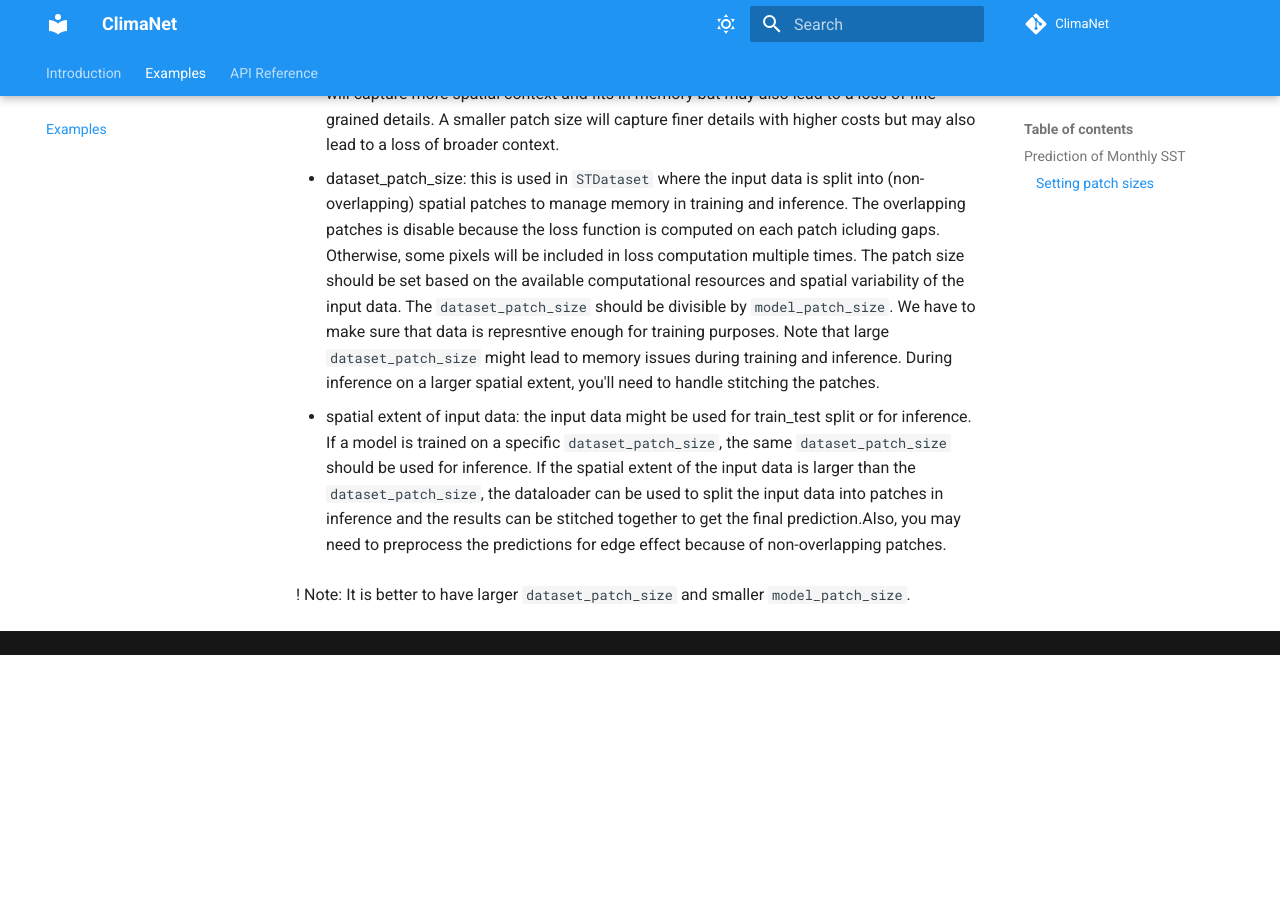
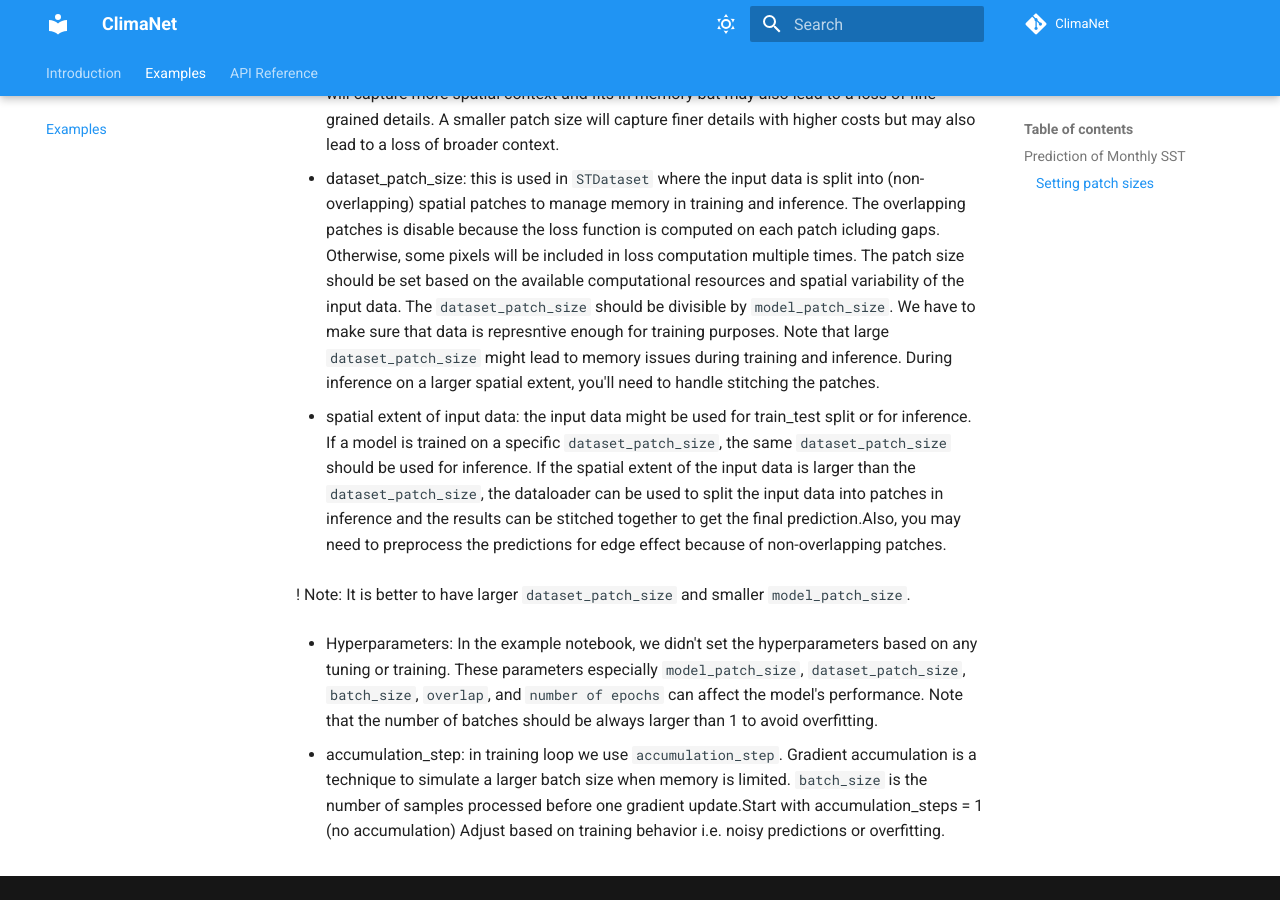
Before and after one commit to ESMValGroup/ClimaNet, an MkDocs documentation site: the page built from docs/examples.md, in a window 1280 px wide and 900 px high, scrolled down 514 px. Built offline with MkDocs 1.6.1 and Material for MkDocs 9.7.7, drawn with Linux system fonts in a browser that asks for light colours; comment, search, counter and statistics services are not loaded; the version menu is left out; before the commit the page ends 1169 px from its top, so only the background shows below that.

Commit message:
update docs

```diff
--- a/docs/examples.md
+++ b/docs/examples.md
@@ -45,3 +45,15 @@ consider when setting these two patch sizes.
   edge effect because of non-overlapping patches.
 
 ! Note: It is better to have larger `dataset_patch_size` and smaller `model_patch_size`.
+
+- Hyperparameters: In the example notebook, we didn't set the hyperparameters
+  based on any tuning or training. These parameters especially
+  `model_patch_size`, `dataset_patch_size`, `batch_size`, `overlap`, and `number
+  of epochs` can affect the model's performance. Note that the number of batches
+  should be always larger than 1 to avoid overfitting.
+
+- accumulation_step: in training loop we use `accumulation_step`.  Gradient
+accumulation is a technique to simulate a larger batch size when memory is
+limited. `batch_size` is the number of samples processed before one gradient
+update.Start with accumulation_steps = 1 (no accumulation) Adjust based on
+training behavior i.e. noisy predictions or overfitting.
```
